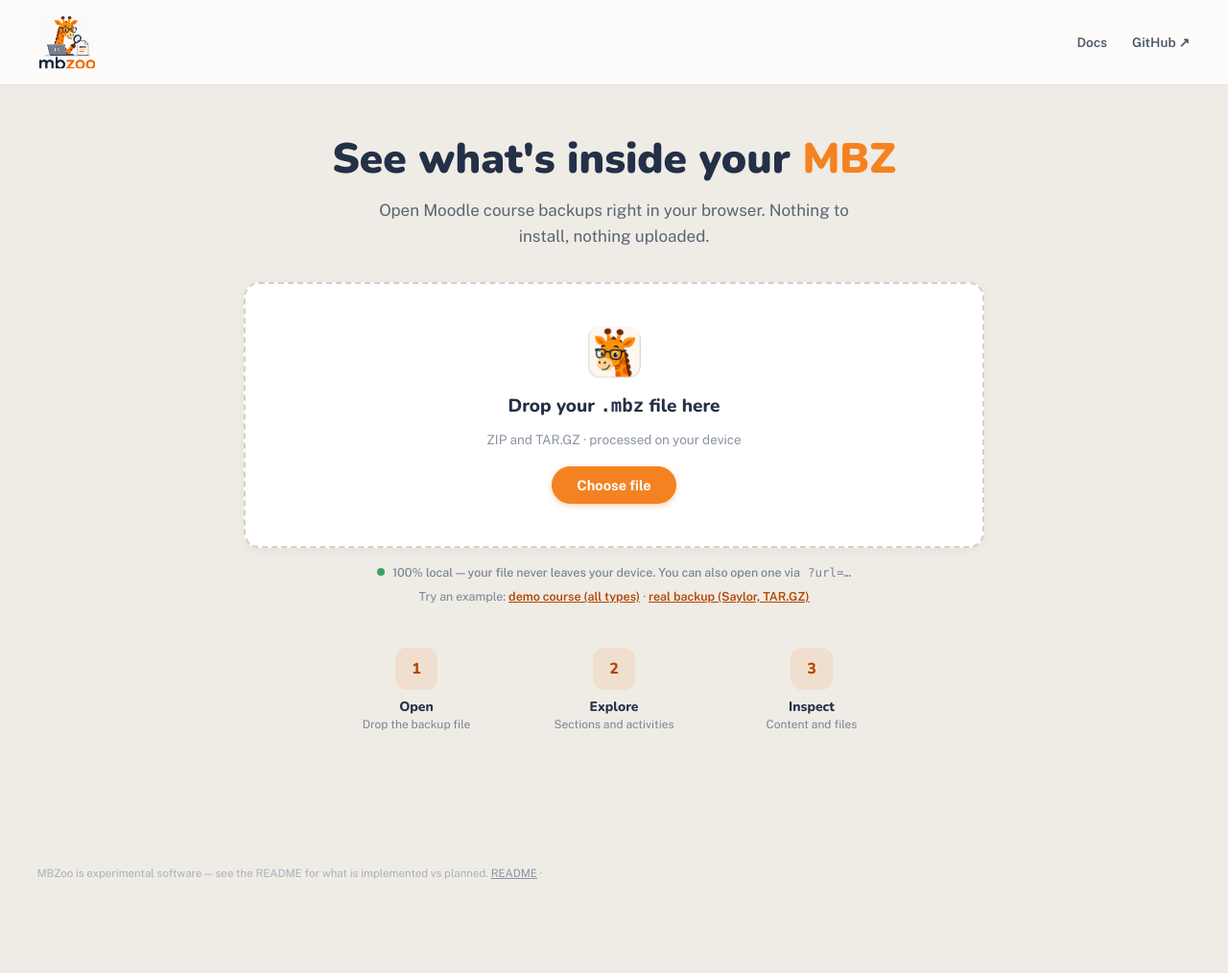
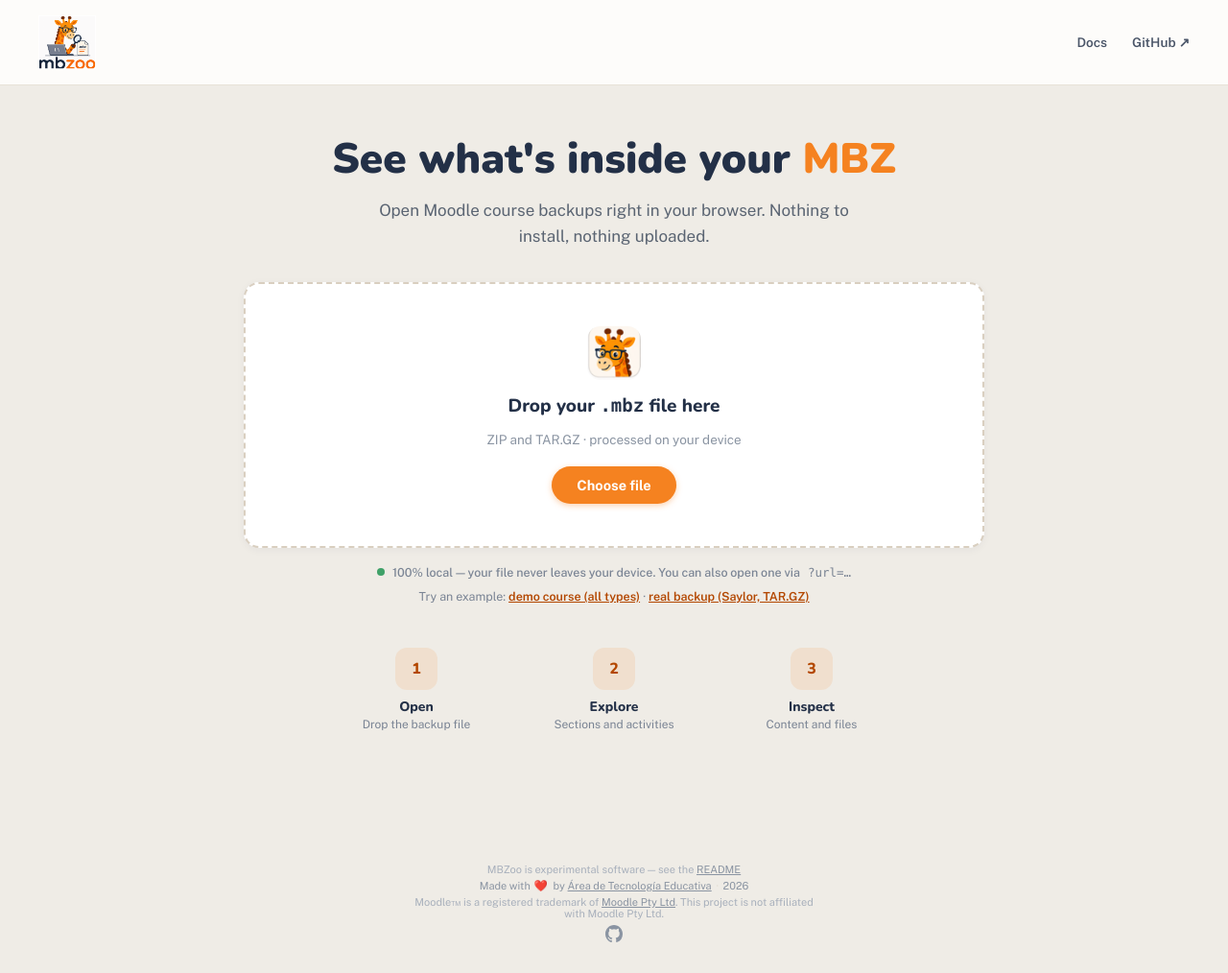
Before and after one commit to ateeducacion/mbzoo, a website built with Vite: page apps/viewer/index.html in a window 1280 px wide. Shown: the whole page at 96% size. Before the commit the page ends 957 px from the top, so only its background shows below. Built offline with nearby package versions, Linux system fonts and the light colour scheme.

Commit message:
Rework the footer, quieten the scrollbars, fix an empty translation
Footer: centred and smaller, with "Made with ❤️ by Área de Tecnología
Educativa" and the Moodle trademark disclaimer, both matching
moodle-playground, plus the GitHub repo link and the year. The year is
written at runtime rather than baked into the markup so a static build does
not go stale in January. The status line only takes space when it has
something to say.

Scrollbars: the platform default is a heavy slab drawn over the content — in
the course tree it sat on top of the module badges and clipped them. The
scrollable panes now reserve a gutter, so nothing is ever underneath the bar,
and the thumb is a slim inset pill.

i18n: t() treated an empty translation as a missing key, so it warned on
every load and rendered the key itself. Spanish deliberately leaves
"drop.file" empty because "Arrastra aquí tu archivo" already carries the
noun, which meant the landing page read "Arrastra aquí tu archivo .mbz
drop.file" for every Spanish visitor. Presence is now what decides, not
truthiness. Regression test runs the landing page under es-ES and asserts
both the rendered text and that nothing warns.

```diff
--- a/apps/viewer/index.html
+++ b/apps/viewer/index.html
@@ -113,7 +113,47 @@
     </main>
 
     <footer>
-      <p><span data-i18n="footer.note">MBZoo is experimental software — see the</span> <a href="https://github.com/ateeducacion/mbzoo#readme">README</a> · <span id="status" role="status" aria-live="polite"></span></p>
+      <p class="footer-note">
+        <span data-i18n="footer.note">MBZoo is experimental software — see the</span>
+        <a href="https://github.com/ateeducacion/mbzoo#readme">README</a>
+      </p>
+      <p class="footer-made">
+        <span data-i18n="footer.made">Made with</span>
+        <span class="footer-heart" aria-hidden="true">&#10084;&#65039;</span>
+        <span data-i18n="footer.by">by</span>
+        <a
+          href="https://www3.gobiernodecanarias.org/medusa/ecoescuela/ate/"
+          target="_blank"
+          rel="noopener noreferrer"
+          >&#193;rea de Tecnolog&#237;a Educativa</a
+        >
+        <span class="footer-sep" aria-hidden="true">&#183;</span>
+        <span id="footer-year"></span>
+      </p>
+      <p class="footer-trademark">
+        <span data-i18n="footer.trademark">Moodle&#8482; is a registered trademark of</span>
+        <a href="https://moodle.com/trademarks/" target="_blank" rel="noopener noreferrer"
+          >Moodle Pty Ltd</a
+        ><span data-i18n="footer.notAffiliated"
+          >. This project is not affiliated with Moodle Pty Ltd.</span
+        >
+      </p>
+      <a
+        class="footer-repo"
+        href="https://github.com/ateeducacion/mbzoo"
+        target="_blank"
+        rel="noopener noreferrer"
+        aria-label="GitHub"
+        data-i18n-title="footer.repo"
+      >
+        <svg viewBox="0 0 16 16" aria-hidden="true" focusable="false" width="18" height="18">
+          <path
+            fill="currentColor"
+            d="M8 0C3.58 0 0 3.67 0 8.2c0 3.63 2.29 6.71 5.47 7.8.4.08.55-.18.55-.4 0-.2-.01-.87-.01-1.58-2.01.38-2.53-.5-2.69-.96-.09-.24-.48-.97-.82-1.17-.28-.15-.68-.53-.01-.54.63-.01 1.08.59 1.23.84.72 1.24 1.87.89 2.33.68.07-.54.28-.89.51-1.09-1.78-.21-3.64-.92-3.64-4.08 0-.9.31-1.64.82-2.22-.08-.21-.36-1.06.08-2.2 0 0 .67-.22 2.2.85a7.38 7.38 0 0 1 4 0c1.53-1.07 2.2-.85 2.2-.85.44 1.14.16 1.99.08 2.2.51.58.82 1.31.82 2.22 0 3.17-1.87 3.87-3.65 4.08.29.26.54.75.54 1.52 0 1.1-.01 1.99-.01 2.26 0 .22.15.49.55.4A8.18 8.18 0 0 0 16 8.2C16 3.67 12.42 0 8 0Z"
+          />
+        </svg>
+      </a>
+      <p id="status" class="footer-status" role="status" aria-live="polite"></p>
     </footer>
 
     <div id="drop-overlay" hidden aria-hidden="true"><div class="drop-overlay-box">Drop your <code>.mbz</code> to open it</div></div>
--- a/apps/viewer/src/lib/i18n.ts
+++ b/apps/viewer/src/lib/i18n.ts
@@ -192,8 +192,12 @@ const STRINGS = {
     'raw.missing': 'No module XML was found for this activity in the backup.',
     'raw.truncated':
       'Showing the first {n} of {total} characters — use Export ▾ for the whole file.',
-    'footer.note':
-      'MBZoo is experimental software — see the README for what is implemented vs planned.',
+    'footer.note': 'MBZoo is experimental software — see the',
+    'footer.made': 'Made with',
+    'footer.by': 'by',
+    'footer.repo': 'GitHub repository',
+    'footer.trademark': 'Moodle™ is a registered trademark of',
+    'footer.notAffiliated': '. This project is not affiliated with Moodle Pty Ltd.',
     'h5p.experimental': 'Experimental H5P playback — runs sandboxed, offline.',
     'h5p.invalid': 'This .h5p package could not be read — use Download.',
     'h5p.playerUnavailable': 'The H5P player could not be loaded — use Download.',
@@ -387,8 +391,12 @@ const STRINGS = {
     'raw.missing': 'No se encontró el XML de módulo de esta actividad en la copia.',
     'raw.truncated':
       'Mostrando los primeros {n} de {total} caracteres: usa Exportar ▾ para el archivo completo.',
-    'footer.note':
-      'MBZoo es software experimental: consulta el README para ver qué está implementado.',
+    'footer.note': 'MBZoo es software experimental: consulta el',
+    'footer.made': 'Hecho con',
+    'footer.by': 'por',
+    'footer.repo': 'Repositorio en GitHub',
+    'footer.trademark': 'Moodle™ es una marca registrada de',
+    'footer.notAffiliated': '. Este proyecto no está afiliado a Moodle Pty Ltd.',
     'h5p.experimental': 'Reproducción H5P experimental: se ejecuta aislada y sin conexión.',
     'h5p.invalid': 'No se pudo leer este paquete .h5p: usa Descargar.',
     'h5p.playerUnavailable': 'No se pudo cargar el reproductor H5P: usa Descargar.',
@@ -406,8 +414,13 @@ const lang = detectLang()
 
 /** Translate a key; {placeholders} substituted from vars. */
 export function t(key: StringKey, vars?: Record<string, string | number>): string {
-  let s: string = STRINGS[lang][key] ?? STRINGS.en[key] ?? ''
-  if (s === '') {
+  // Presence, not truthiness: a translation is allowed to be empty on
+  // purpose. Spanish folds "drop.file" into "drop.title" ("Arrastra aquí tu
+  // archivo"), and treating that as missing printed the key on the landing
+  // page and warned on every load.
+  const dict: Partial<Record<StringKey, string>> = STRINGS[lang]
+  let s = dict[key] ?? STRINGS.en[key]
+  if (s === undefined) {
     // A missing key is a bug: make it visible in dev instead of rendering ??.
     console.warn(`[i18n] missing key: ${key}`)
     return key
--- a/apps/viewer/src/main.ts
+++ b/apps/viewer/src/main.ts
@@ -51,6 +51,10 @@ const warningsBox = document.getElementById('warnings') as HTMLElement
 const detail = document.getElementById('detail') as HTMLElement
 const homeBtn = document.getElementById('home-btn') as HTMLButtonElement
 const dropOverlay = document.getElementById('drop-overlay') as HTMLElement
+
+// Written at runtime so the footer year never goes stale in a static build.
+const footerYear = document.getElementById('footer-year')
+if (footerYear) footerYear.textContent = String(new Date().getFullYear())
 
 let worker: Worker | undefined
 let requestId = 0
--- a/apps/viewer/src/style.css
+++ b/apps/viewer/src/style.css
@@ -437,7 +437,6 @@ main {
   display: flex;
   flex-direction: column;
   gap: 12px;
-  scrollbar-width: thin;
 }
 .course-head {
   padding: 2px 4px 0;
@@ -713,16 +712,107 @@ main {
   font-size: 0.78rem;
 }
 
+/* ---------- scrollbars ----------
+   The platform default is a heavy slab drawn over the content: in the course
+   tree it sat on top of the module badges. Reserve a gutter so nothing is
+   ever underneath it, and draw the thumb as a quiet pill inset from the edge. */
+#tree,
+#detail,
+.text-preview,
+.scroller,
+#detail .activity-content pre {
+  scrollbar-width: thin;
+  scrollbar-color: var(--line-2) transparent;
+  scrollbar-gutter: stable;
+}
+#tree::-webkit-scrollbar,
+#detail::-webkit-scrollbar,
+.text-preview::-webkit-scrollbar,
+.scroller::-webkit-scrollbar,
+#detail .activity-content pre::-webkit-scrollbar {
+  width: 11px;
+  height: 11px;
+}
+#tree::-webkit-scrollbar-track,
+#detail::-webkit-scrollbar-track,
+.text-preview::-webkit-scrollbar-track,
+.scroller::-webkit-scrollbar-track,
+#detail .activity-content pre::-webkit-scrollbar-track {
+  background: transparent;
+}
+#tree::-webkit-scrollbar-thumb,
+#detail::-webkit-scrollbar-thumb,
+.text-preview::-webkit-scrollbar-thumb,
+.scroller::-webkit-scrollbar-thumb,
+#detail .activity-content pre::-webkit-scrollbar-thumb {
+  background: var(--line-2);
+  border-radius: 999px;
+  /* Transparent border inset by background-clip: a slim pill, not a slab. */
+  border: 3px solid transparent;
+  background-clip: content-box;
+}
+#tree:hover::-webkit-scrollbar-thumb,
+#detail:hover::-webkit-scrollbar-thumb {
+  background: var(--faint);
+  background-clip: content-box;
+}
+#tree::-webkit-scrollbar-corner,
+#detail::-webkit-scrollbar-corner {
+  background: transparent;
+}
+
 /* ---------- footer ---------- */
 footer {
   max-width: 1500px;
   margin: 0 auto;
-  padding: 0 clamp(16px, 3vw, 40px) 28px;
-  font: 400 11.5px var(--font-body);
+  padding: 8px clamp(16px, 3vw, 40px) 32px;
+  font: 400 11px var(--font-body);
   color: var(--faint);
+  display: flex;
+  flex-direction: column;
+  align-items: center;
+  gap: 4px;
+  text-align: center;
+}
+footer p {
+  margin: 0;
 }
 footer a {
   color: var(--muted);
+}
+footer a:hover {
+  color: var(--orange-deep);
+}
+.footer-made {
+  color: var(--muted);
+}
+.footer-heart {
+  color: var(--red);
+  font-size: 1.05em;
+  /* The emoji's variation selector swallows the collapsed whitespace after
+     it, so the gap is set here rather than left to the markup. */
+  margin: 0 3px 0 1px;
+}
+.footer-trademark {
+  color: var(--faint);
+  max-width: 62ch;
+}
+.footer-repo {
+  display: inline-flex;
+  color: var(--muted);
+  margin-top: 2px;
+  border-radius: 6px;
+}
+.footer-repo:hover {
+  color: var(--ink);
+}
+.footer-sep {
+  color: var(--line-2);
+  padding: 0 2px;
+}
+/* Only takes space when there is something to say. */
+.footer-status:empty {
+  display: none;
 }
 
 @media (prefers-reduced-motion: reduce) {
```
Also changed, not shown: e2e/viewer.spec.ts (+20 -0 lines).
